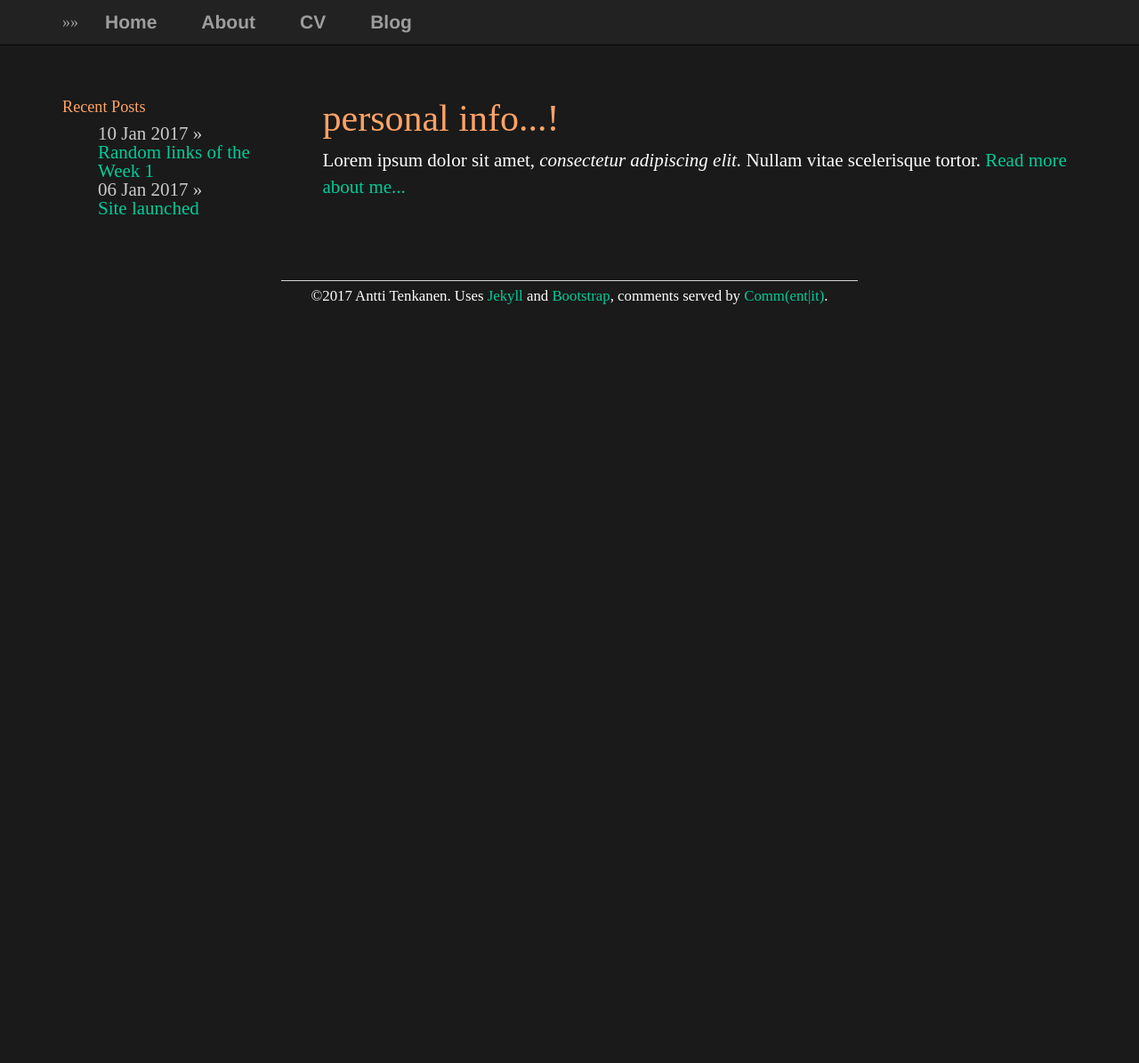
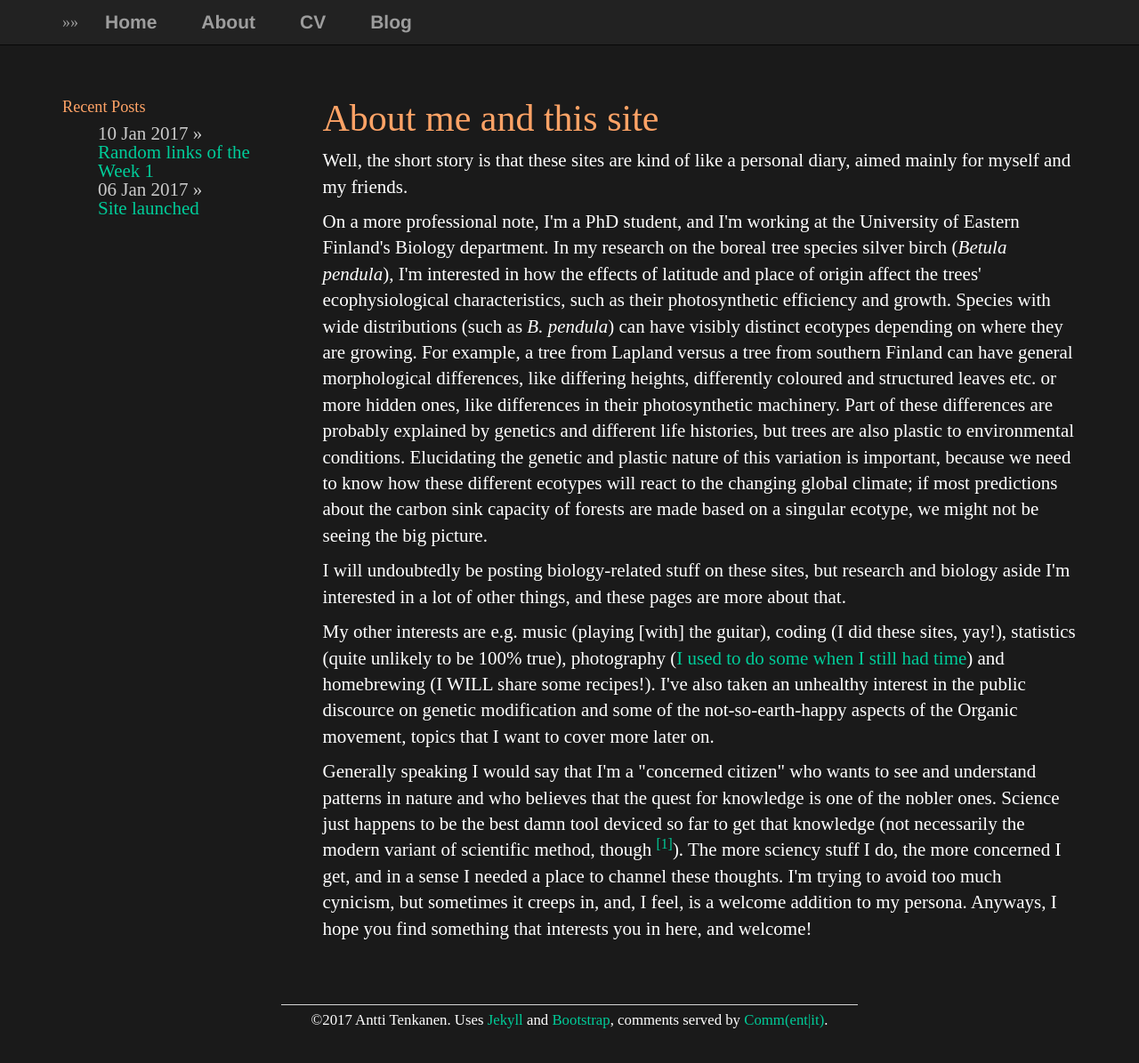
Before and after one commit to plantecophys/plantecophys, a Jekyll site: the page built from about/index.html, in a window 1280 px wide and 1318 px high. Shown: the top 1195 px of the window at 89% size. Built offline with Jekyll 4.4.1, drawn with Linux system fonts in a browser that asks for light colours.

Commit message:
Update index.html

```diff
--- a/about/index.html
+++ b/about/index.html
@@ -2,5 +2,9 @@
 layout: default
 title: About
 ---
-	<h1>personal info...!</h1>
-	<p>Lorem ipsum dolor sit amet,<em> consectetur adipiscing elit. </em> Nullam vitae scelerisque tortor. <a href="/about">Read more about me...</a></p>
+<h1>About me and this site</h1>
+<p>Well, the short story is that these sites are kind of like a personal diary, aimed mainly for myself and my friends.</p>
+<p>On a more professional note, I'm a PhD student, and I'm working at the University of Eastern Finland's Biology department. In my research on the boreal tree species silver birch (<i>Betula pendula</i>), I'm interested in how the effects of latitude and place of origin affect the trees' ecophysiological characteristics, such as their photosynthetic efficiency and growth. Species with wide distributions (such as <i>B. pendula</i>) can have visibly distinct ecotypes depending on where they are growing. For example, a tree from Lapland versus a tree from southern Finland can have general morphological differences, like differing heights, differently coloured and structured leaves etc. or more hidden ones, like differences in their photosynthetic machinery. Part of these differences are probably explained by genetics and different life histories, but trees are also plastic to environmental conditions. Elucidating the genetic and plastic nature of this variation is important, because we need to know how these different ecotypes will react to the changing global climate; if most predictions about the carbon sink capacity of forests are made based on a singular ecotype, we might not be seeing the big picture.</p>
+<p> I will undoubtedly be posting biology-related stuff on these sites, but research and biology aside I'm interested in a lot of other things, and these pages are more about that.</p>
+<p>My other interests are e.g. music (playing [with] the guitar), coding (I did these sites, yay!), statistics (quite unlikely to be 100% true), photography (<a href="https://www.flickr.com/photos/gambina/">I used to do some when I still had time</a>) and homebrewing (I WILL share some recipes!). I've also taken an unhealthy interest in the public discource on genetic modification and some of the not-so-earth-happy aspects of the Organic movement, topics that I want to cover more later on.</p>
+<p>Generally speaking I would say that I'm a "concerned citizen" who wants to see and understand patterns in nature and who believes that the quest for knowledge is one of the nobler ones. Science just happens to be the best damn tool deviced so far to get that knowledge (not necessarily the modern variant of scientific method, though <sup><a href="http://www.nature.com/news/young-talented-and-fed-up-scientists-tell-their-stories-1.20872">[1]</a></sup>). The more sciency stuff I do, the more concerned I get, and in a sense I needed a place to channel these thoughts. I'm trying to avoid too much cynicism, but sometimes it creeps in, and, I feel, is a welcome addition to my persona. Anyways, I hope you find something that interests you in here, and welcome!</p>
```
